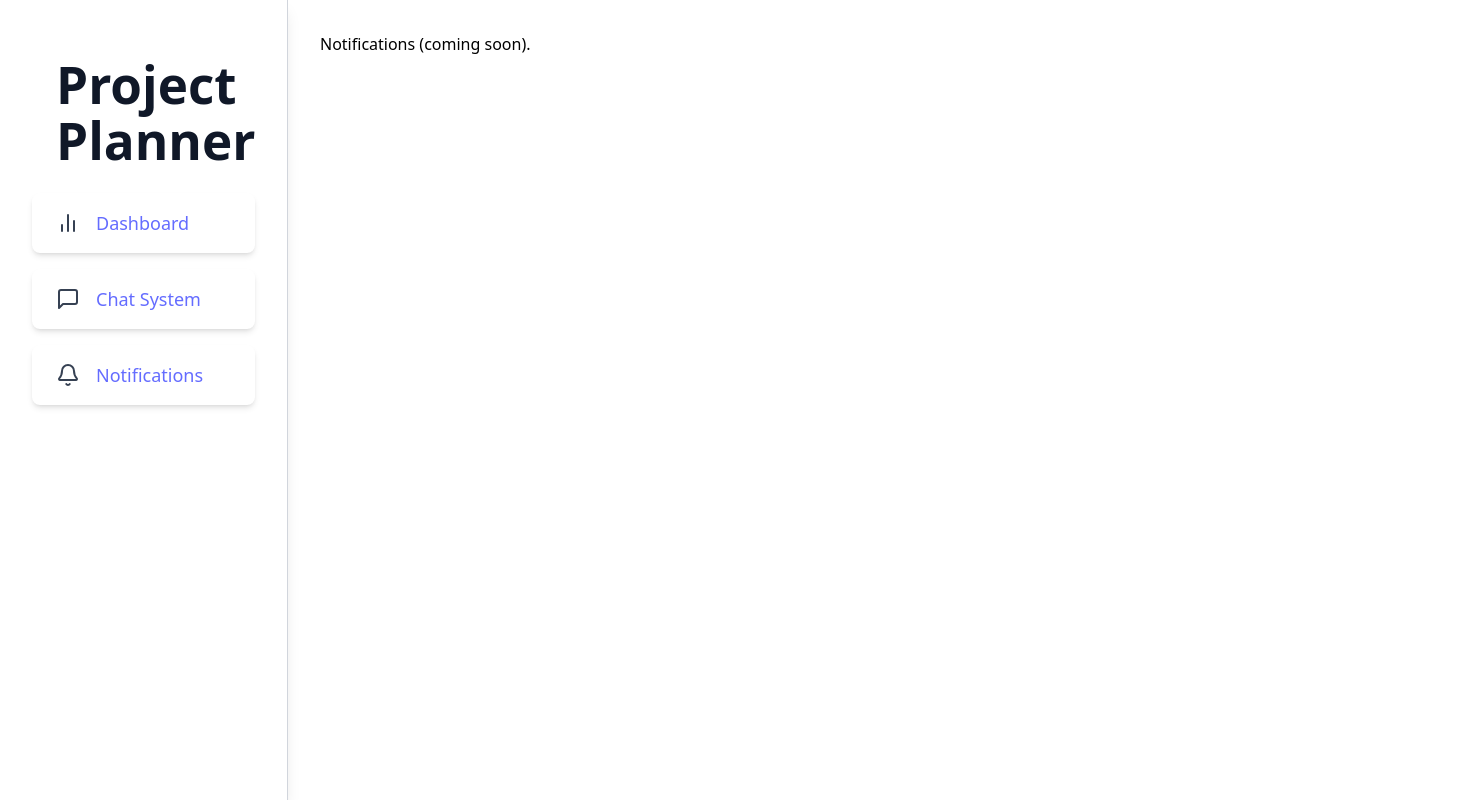
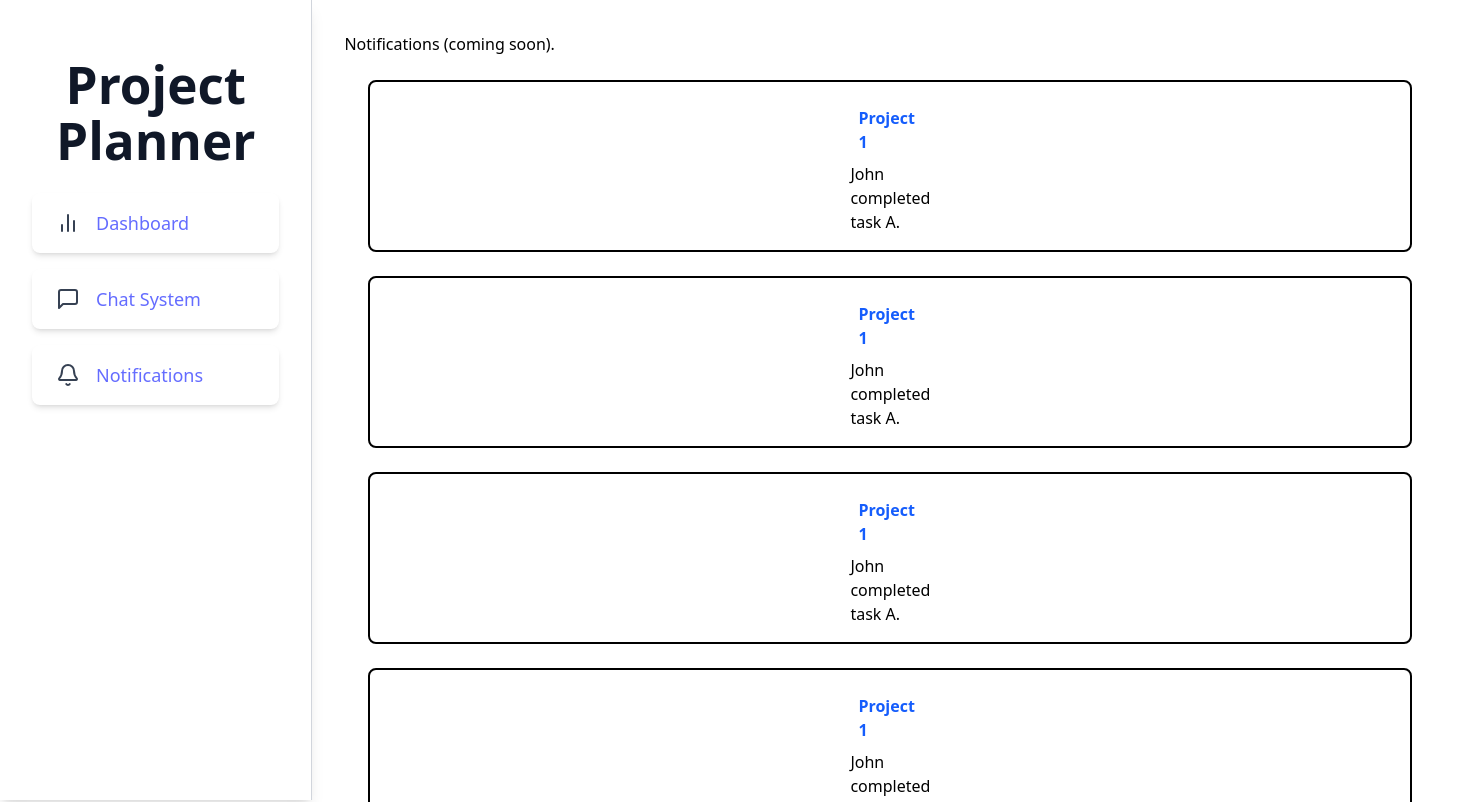
Before and after one commit to Colosen/HCI-CIA-2, a React (Vite) app: page /notifications in a window 1280 px wide. Shown: the top 802 px of the page, 1468 px wide, since content can reach past the window. Built offline with nearby package versions, Linux system fonts and the light colour scheme.

Commit message:
Modified notifications

```diff
--- a/src/App.jsx
+++ b/src/App.jsx
@@ -8,7 +8,7 @@ import Notifications from './Notifications.jsx'
 
 export default function App() {
   return (
-    <div>
+    <div className="w-full bg-white color-white">
       <Router>
         <Dashboard />
       </Router>
@@ -18,9 +18,9 @@ export default function App() {
 
 function Dashboard() {
   return (
-    <div className="flex h-screen bg-white">
+    <div className="flex h-screen bg-white w-full">
       {/* Sidebar */}
-      <div className="bg-white shadow-lg p-8 flex flex-col space-y-8 border-r border-gray-300 w-72">
+      <div className="bg-white shadow-lg p-8 flex flex-col space-y-8 border-r border-gray-300">
         <h1 className="text-l font-bold text-gray-900 m-6 text-center"> Project Planner </h1>
         <nav className="flex flex-col space-y-4">
           <NavItem to="/" icon={<BarChart2 />} label="Dashboard" />
@@ -30,7 +30,7 @@ function Dashboard() {
       </div>
 
       {/* Main Content */}
-      <div className="flex-1 p-8">
+      <div className="flex-1 p-8 w-full">
         <Routes>
           <Route path="/" element={<DashboardContent />} />
           <Route path="/chat" element={<ChatSystem />} />
--- a/src/Notifications.jsx
+++ b/src/Notifications.jsx
@@ -1,16 +1,22 @@
 const Notifications = () => {
     return (
-        <div className="text-black">
+        <div className="text-left text-black">
             Notifications (coming soon).
+            <Notification source="Project 1"> John completed task A.</Notification>
+            <Notification source="Project 1"> John completed task A.</Notification>
+            <Notification source="Project 1"> John completed task A.</Notification>
+            <Notification source="Project 1"> John completed task A.</Notification>
+            <Notification source="Project 1"> John completed task A.</Notification>
+            <Notification source="Project 1"> John completed task A.</Notification>
         </div>
     )
 }
 
 const Notification = ({source, children}) => {
     return (
-        <div className="text-left border-2 rounded-lg border-solid-black p-4 m-6 px-8 mx-100">
-            <div className="text-blue-600 font-bold p-2">
-                {author}
+        <div className="text-left border-2 rounded-lg border-solid-black p-4 m-6 px-8 px-120">
+            <div className="text-left text-blue-600 font-bold p-2">
+                {source}
             </div>
             {children}
         </div>
```
